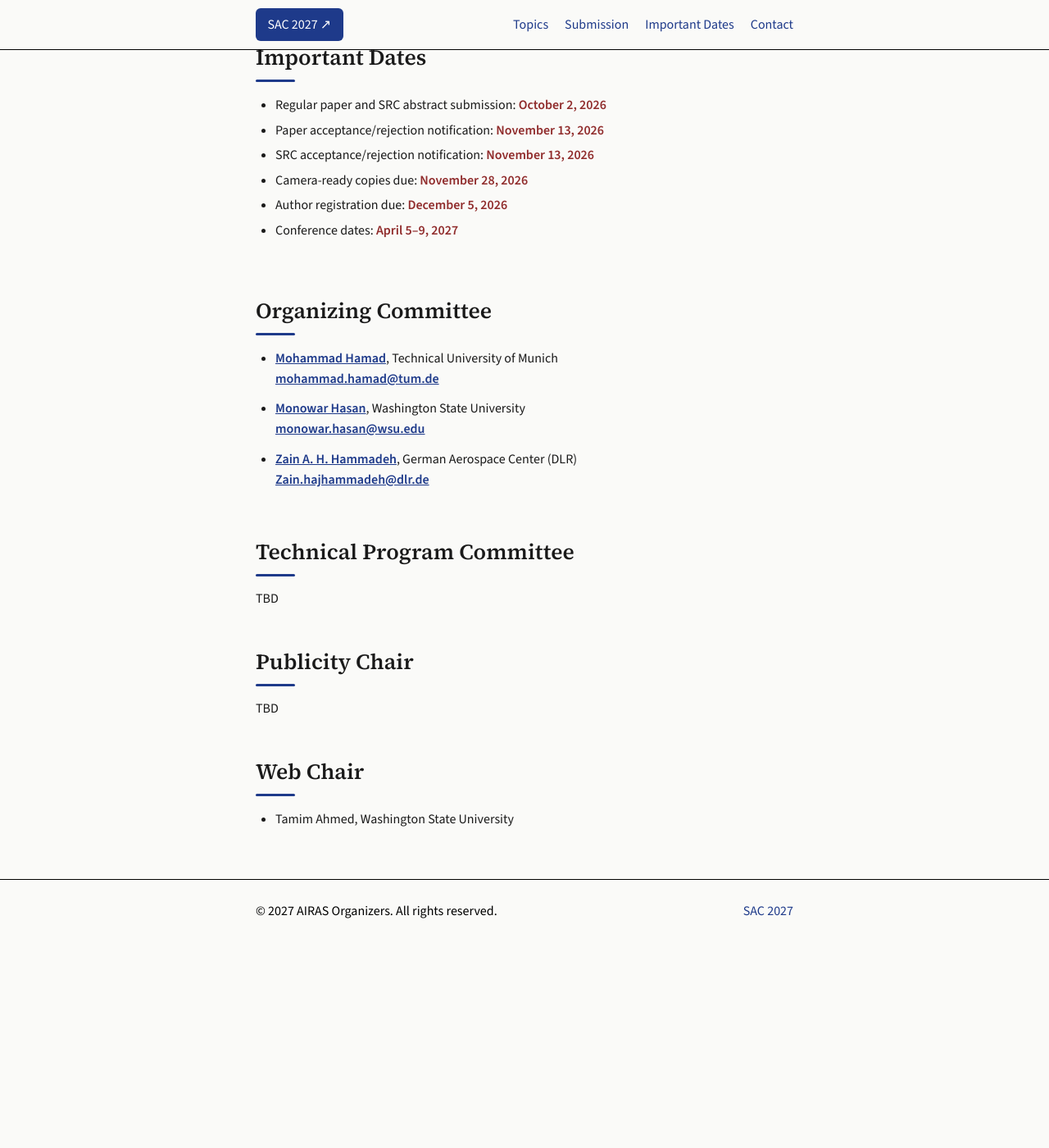
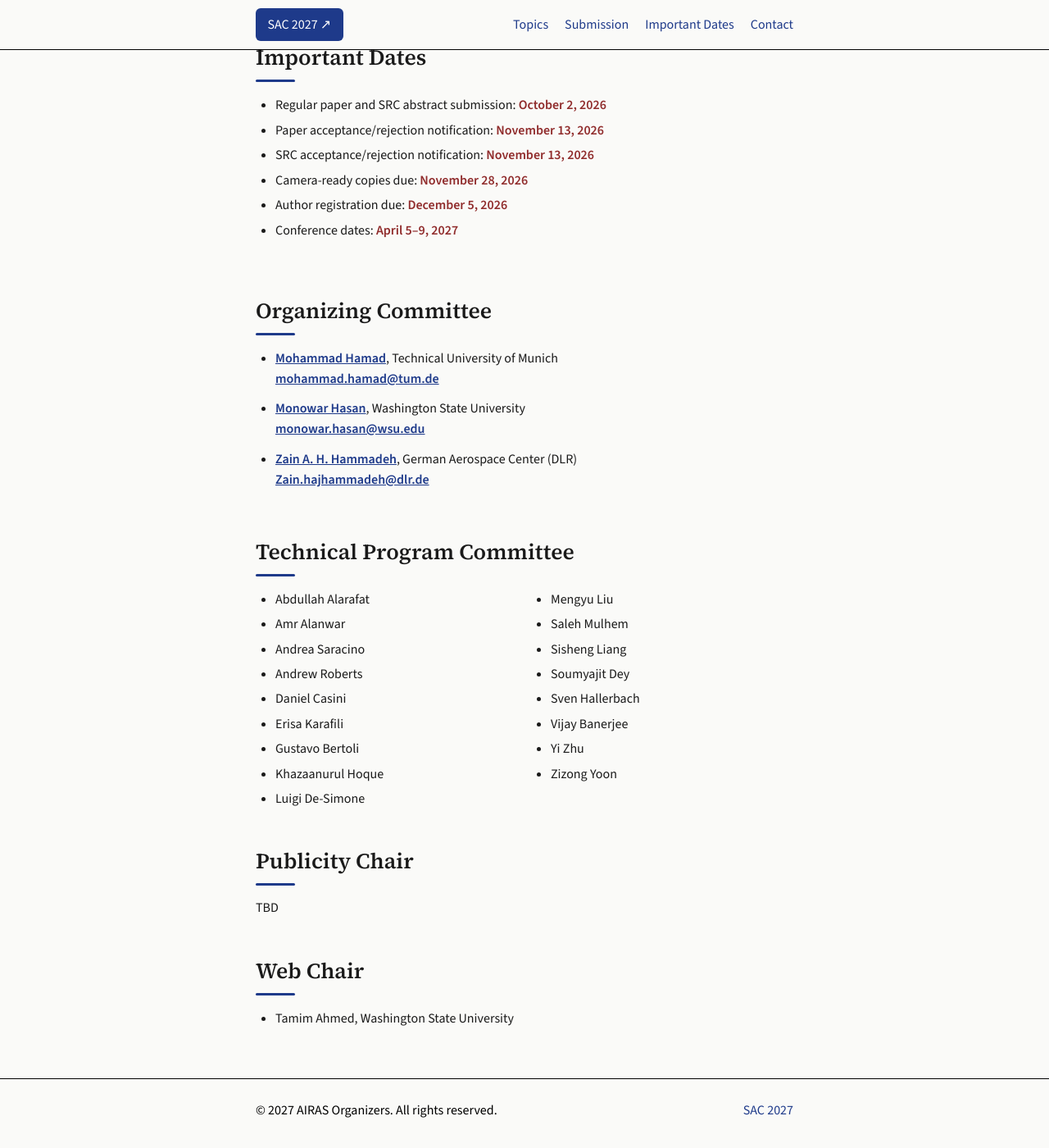
Before and after one commit to airas-sac/airas-sac.github.io, a Jekyll site: the page built from airas2027/index.md, in a window 1280 px wide and 1400 px high, scrolled down 2951 px. Shown: the whole window at 82% size. Built offline with Jekyll 4.4.1, drawn with Linux system fonts in a browser that asks for light colours; before the commit the page ends 4108 px from its top, so only the background shows below that.

Commit message:
Add accepted TPC members

```diff
--- a/airas2027/index.md
+++ b/airas2027/index.md
@@ -122,7 +122,24 @@ Please visit [ACM SRC program](https://src.acm.org/) and [SAC SRC program](https
 
 ## Technical Program Committee
 
-TBD
+- Abdullah Alarafat
+- Amr Alanwar
+- Andrea Saracino
+- Andrew Roberts
+- Daniel Casini
+- Erisa Karafili
+- Gustavo Bertoli
+- Khazaanurul Hoque
+- Luigi De-Simone
+- Mengyu Liu
+- Saleh Mulhem
+- Sisheng Liang
+- Soumyajit Dey
+- Sven Hallerbach
+- Vijay Banerjee
+- Yi Zhu
+- Zizong Yoon
+{: .tpc-list}
 </section>
 
 <section id="publicity-chair" class="section" markdown="1">
--- a/styles.css
+++ b/styles.css
@@ -408,6 +408,23 @@ strong {
 }
 
 /* ──────────────────────────────────────────────
+   TECHNICAL PROGRAM COMMITTEE
+   ────────────────────────────────────────────── */
+.tpc-list {
+    list-style-type: disc;
+    padding-left: 1.5rem;
+    margin-top: 1rem;
+    column-count: 2;
+    column-gap: 2.5rem;
+}
+
+.tpc-list li {
+    margin-bottom: 0.35rem;
+    line-height: 1.55;
+    break-inside: avoid;
+}
+
+/* ──────────────────────────────────────────────
    COMMITTEE
    ────────────────────────────────────────────── */
 .committee-list {
@@ -491,6 +508,11 @@ strong {
         padding-left: 1rem;
     }
 
+    .tpc-list {
+        column-count: 1;
+        padding-left: 1rem;
+    }
+
     .dates-list {
         width: 100%;
     }
```
